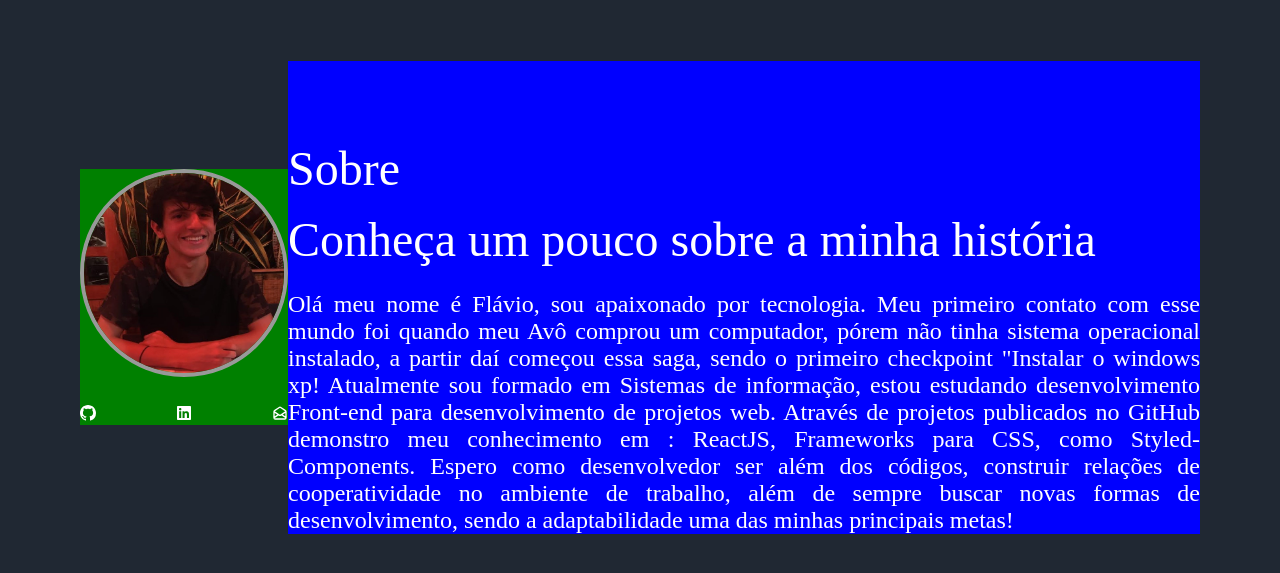
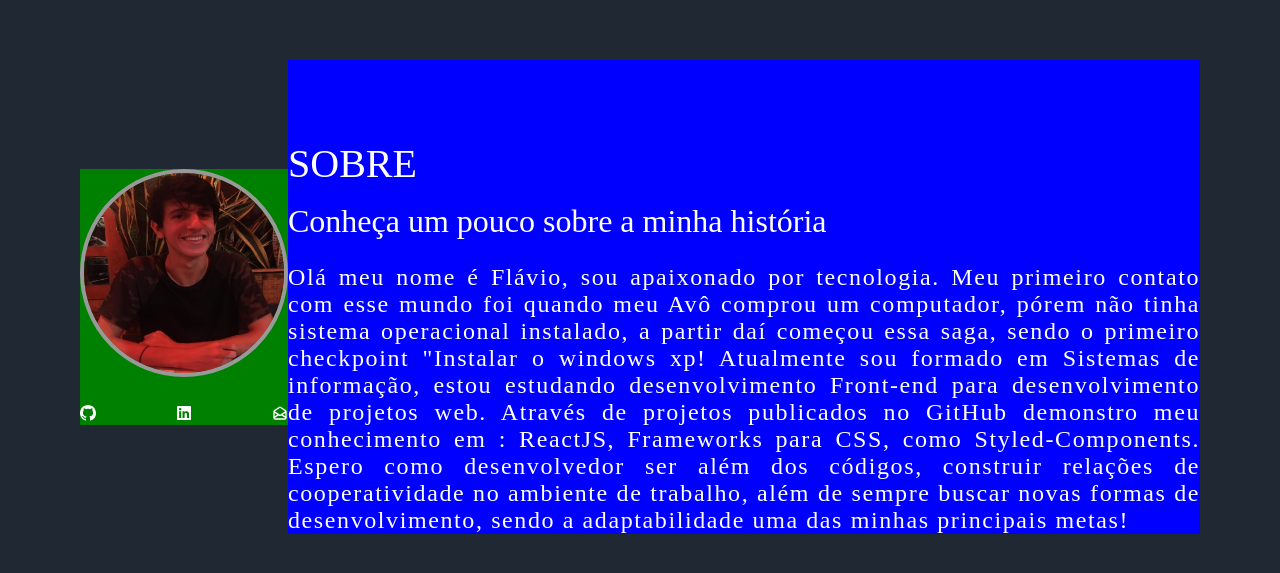
Before and after one commit to FLaVio-G/portifolio, a React (Create React App) app: page / in a window 1280 px wide. Shown: the part 915-1488 px from the top of the page. Built offline with nearby package versions, Linux system fonts and the light colour scheme.

Commit message:
Alterações em About e Informations

```diff
--- a/src/App.tsx
+++ b/src/App.tsx
@@ -3,7 +3,7 @@ import Educations from "./components/Projects";
 import About from "./components/About";
 import Informations from "./components/Informations";
 import NavBar from "./components/NavBar";
-import Technologies from "./components/Technologies";
+import Technologies from "./components/Skills";
 import { GlobalStyle } from "./styles/global";
 
 function App() {
--- a/src/components/About/index.tsx
+++ b/src/components/About/index.tsx
@@ -28,7 +28,7 @@ function About() {
 
       <AreaInfo>
         <Title>
-          Sobre
+          SOBRE
         </Title>
         <Title2>
           Conheça um pouco sobre a minha história
--- a/src/components/About/styles.ts
+++ b/src/components/About/styles.ts
@@ -7,6 +7,7 @@ height: 100vh;
 display: flex;
 align-items: center;
 padding:0 5rem;
+justify-content: space-evenly;
 
   `;
 
@@ -24,17 +25,18 @@ export const AreaInfo = styled.div`
  background: blue;
  margin-top: 1.5rem;
  width: 60rem;
+
   `;
 
 export const Title = styled.div`
   color: white;
   margin-top: 5rem;
-  font-size:3rem;
+  font-size:2.5rem;
   `;
   export const Title2 = styled.div`
   color: white;
   margin-top: 1rem;
-  font-size:3rem;
+  font-size:2rem;
   `;
 
 
@@ -43,6 +45,7 @@ export const MoreInfo = styled.div`
   margin-top: 1.5rem;
   font-size:1.5rem;
   text-align: justify;
+  letter-spacing: 0.1rem;
   `;
 
 export const InfoDetail = styled.div`
--- a/src/components/Informations/styles.ts
+++ b/src/components/Informations/styles.ts
@@ -20,15 +20,17 @@ margin: 10rem;
 export const Description = styled.div`
 width: 45rem;
 color: #E6E7F4;
+opacity: 0.5;
+font-size:2.3rem;
 
   `;
 
 export const Formation = styled.div`
-font-size:1rem;
+font-size:1.5rem;
 color: red;
 `;
 export const Name = styled.div`
-font-size:2rem;
+font-size:3.5rem;
 color: white;
 `;
 
--- a/src/components/Technologies/index.tsx
+++ b/src/components/Skills/index.tsx
@@ -1,6 +1,6 @@
 import { Container } from "./styles";
 
-function Technologies() {
+function Skills() {
   return (
 
     <Container>
@@ -13,4 +13,4 @@ function Technologies() {
   );
 }
 
-export default Technologies;
+export default Skills;
```
Also changed, not shown: src/components/Skills/styles.ts (renamed from src/components/Technologies/styles.ts).
